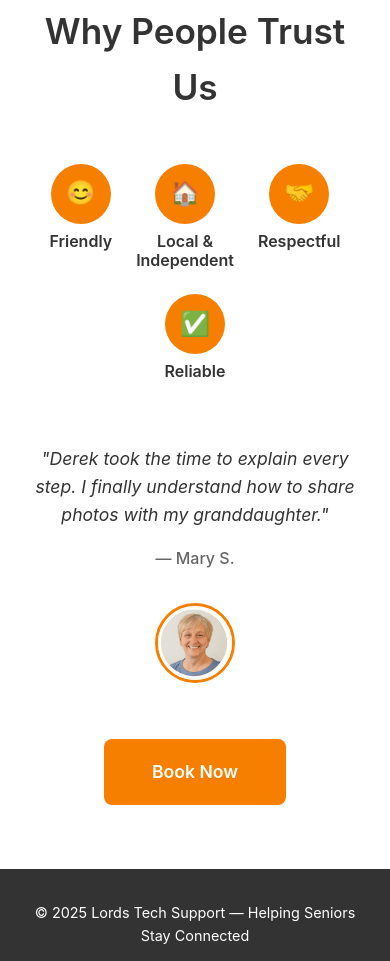
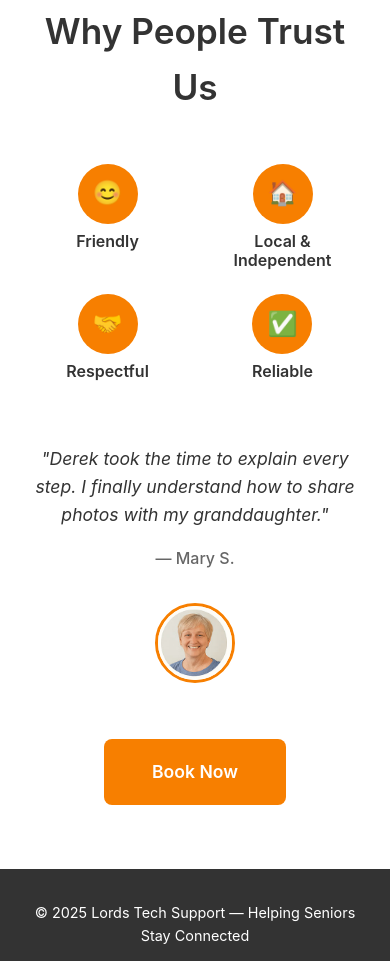
Before and after one commit to dkleo/lordstechsupport-firebase-site, a plain HTML site: page public/index.html in a window 390 px wide. Shown: the part 2334-3295 px from the top of the page. Drawn offline with Linux system fonts and the light colour scheme.

Commit message:
Refactor trust points layout to use grid for improved responsiveness and alignment; adjust styles for mobile view.

```diff
--- a/public/styles.css
+++ b/public/styles.css
@@ -196,11 +196,14 @@ body {
 }
 
 .trust-points {
-  display: flex;
-  justify-content: center;
+  display: grid;
+  grid-template-columns: repeat(4, 1fr);
   gap: 3rem;
   margin-bottom: 4rem;
-  flex-wrap: wrap;
+  justify-items: center;
+  max-width: 800px;
+  margin-left: auto;
+  margin-right: auto;
 }
 
 .trust-item {
@@ -319,7 +322,9 @@ footer {
   }
 
   .trust-points {
+    grid-template-columns: repeat(2, 1fr);
     gap: 1.5rem;
+    max-width: 400px;
   }
 
   .testimonial {
```
